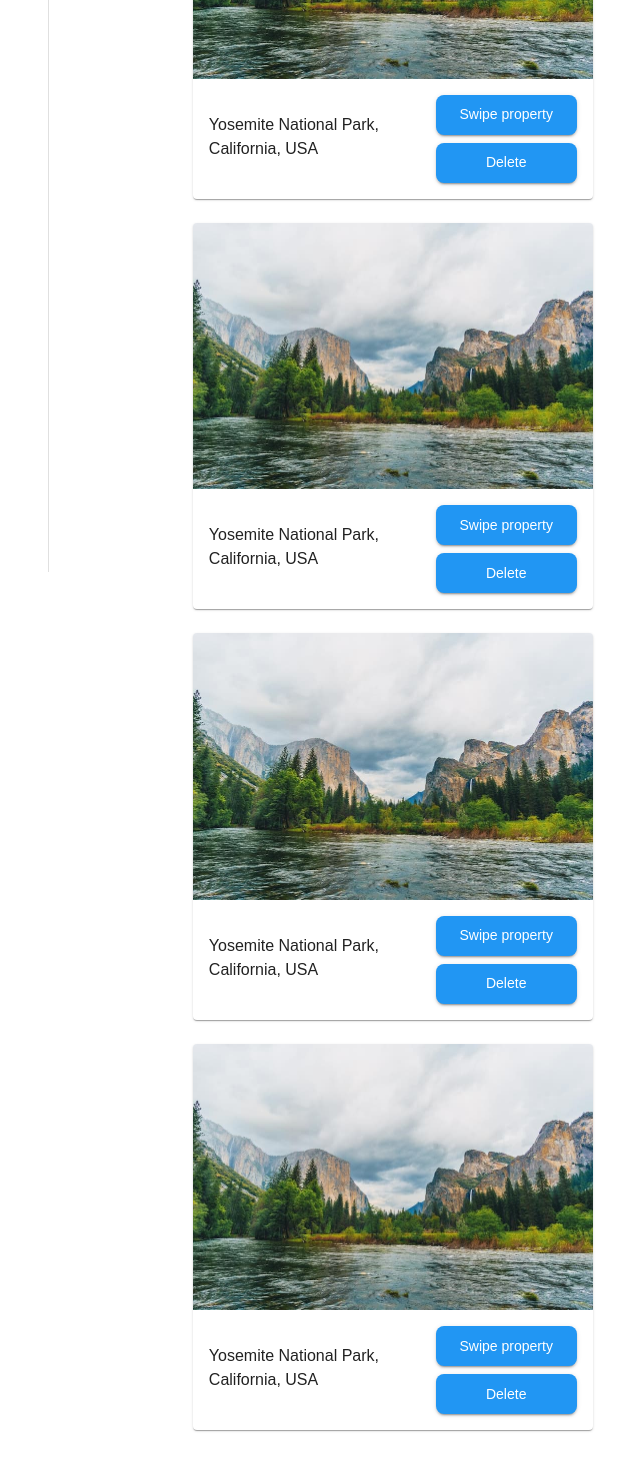
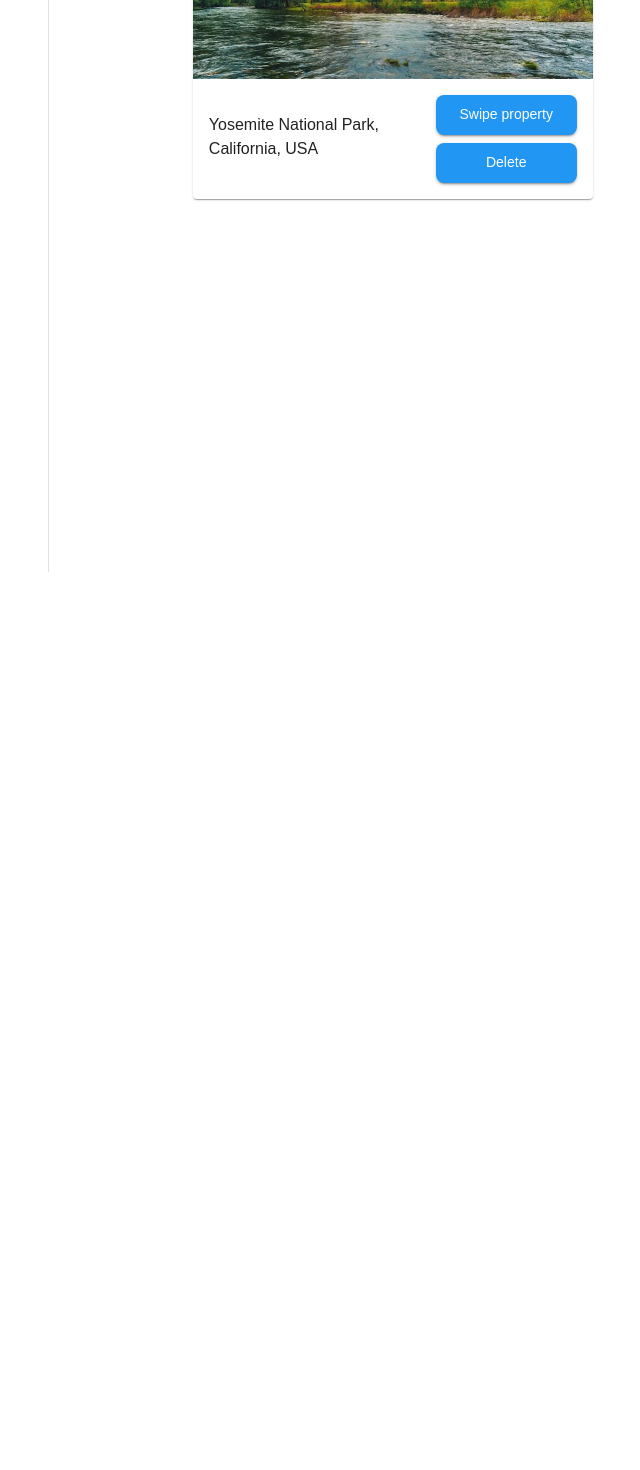
Before and after one commit to Arihan10/6inder, a React (Create React App) app in the folder frontend/: page /setting in a window 1280 px wide. Shown: the part 228-1698 px from the top of the page, without its empty margins (208-848 px from the left). After the commit the page ends 800 px from the top, so only its background shows below. Built offline with nearby package versions, Linux system fonts and the light colour scheme.

Commit message:
function callback

```diff
--- a/frontend/src/components/PropertyPage/index.tsx
+++ b/frontend/src/components/PropertyPage/index.tsx
@@ -242,7 +242,7 @@ export default function PropertyPage() {
                                 onClick={() => createProperty()}
                                 disabled={false}
                             >
-                                Login
+                                List property
                                 {/*{<CircularProgress size={15} sx={{ml: 1, color: "#000", opacity: 0.5}}/>}*/}
                             </Button>
                         </FormGroup>
--- a/frontend/src/components/SettingPage/index.tsx
+++ b/frontend/src/components/SettingPage/index.tsx
@@ -88,6 +88,8 @@ export default function SettingPage() {
                                     </Stack>
 
                                     <Box>
+                                        <a href={'/swipeuser'}>
+
                                             <Button
                                                 variant="contained"
                                                 sx={{
@@ -102,6 +104,8 @@ export default function SettingPage() {
                                             >
                                                 Swipe property
                                             </Button>
+                                        </a>
+
                                         <Button
                                             variant="contained"
                                             sx={{width: '100%', height: 40, textTransform: "none", borderRadius: 2}}
@@ -116,148 +120,6 @@ export default function SettingPage() {
                         </Box>
 
 
-                        <Box className={"mb-6"}>
-                            <Card sx={{width: "25em"}}>
-                                <CardMedia
-                                    component="img"
-                                    alt="Yosemite National Park"
-                                    image="yosemite.jpeg"
-                                />
-                                <Stack direction="row" alignItems="center" spacing={3} p={2} useFlexGap>
-                                    <Stack direction="column" spacing={0.5} useFlexGap>
-                                        <Typography>Yosemite National Park, California, USA</Typography>
-                                        <Stack direction="row" spacing={1} useFlexGap>
-                                            {/*<Chip*/}
-                                            {/*    size="small"*/}
-                                            {/*    label={active ? 'Active' : 'Inactive'}*/}
-                                            {/*    color={active ? 'success' : 'default'}*/}
-                                            {/*/>*/}
-                                        </Stack>
-                                    </Stack>
-
-                                    <Box>
-                                        <Button
-                                            variant="contained"
-                                            sx={{
-                                                width: '100%',
-                                                height: 40,
-                                                textTransform: "none",
-                                                borderRadius: 2,
-                                                mb: 1
-                                            }}
-                                            // onClick={}
-                                            disabled={false}
-                                        >
-                                            Swipe property
-                                        </Button>
-                                        <Button
-                                            variant="contained"
-                                            sx={{width: '100%', height: 40, textTransform: "none", borderRadius: 2}}
-                                            // onClick={}
-                                            disabled={false}
-                                        >
-                                            Delete
-                                        </Button>
-                                    </Box>
-                                </Stack>
-                            </Card>
-                        </Box>
-                        <Box className={"mb-6"}>
-                            <Card sx={{width: "25em"}}>
-                                <CardMedia
-                                    component="img"
-                                    alt="Yosemite National Park"
-                                    image="yosemite.jpeg"
-                                />
-                                <Stack direction="row" alignItems="center" spacing={3} p={2} useFlexGap>
-                                    <Stack direction="column" spacing={0.5} useFlexGap>
-                                        <Typography>Yosemite National Park, California, USA</Typography>
-                                        <Stack direction="row" spacing={1} useFlexGap>
-                                            {/*<Chip*/}
-                                            {/*    size="small"*/}
-                                            {/*    label={active ? 'Active' : 'Inactive'}*/}
-                                            {/*    color={active ? 'success' : 'default'}*/}
-                                            {/*/>*/}
-                                        </Stack>
-                                    </Stack>
-
-                                    <Box>
-                                        <Button
-                                            variant="contained"
-                                            sx={{
-                                                width: '100%',
-                                                height: 40,
-                                                textTransform: "none",
-                                                borderRadius: 2,
-                                                mb: 1
-                                            }}
-                                            // onClick={}
-                                            disabled={false}
-                                        >
-                                            Swipe property
-                                        </Button>
-                                        <Button
-                                            variant="contained"
-                                            sx={{width: '100%', height: 40, textTransform: "none", borderRadius: 2}}
-                                            // onClick={}
-                                            disabled={false}
-                                        >
-                                            Delete
-                                        </Button>
-                                    </Box>
-
-                                </Stack>
-                            </Card>
-                        </Box>
-                        <Box className={"mb-6"}>
-                            <Card sx={{width: "25em"}}>
-                                <CardMedia
-                                    component="img"
-                                    alt="Yosemite National Park"
-                                    image="yosemite.jpeg"
-                                />
-                                <Stack direction="row" alignItems="center" spacing={3} p={2} useFlexGap>
-                                    <Stack direction="column" spacing={0.5} useFlexGap>
-                                        <Typography>Yosemite National Park, California, USA</Typography>
-                                        <Stack direction="row" spacing={1} useFlexGap>
-                                            {/*<Chip*/}
-                                            {/*    size="small"*/}
-                                            {/*    label={active ? 'Active' : 'Inactive'}*/}
-                                            {/*    color={active ? 'success' : 'default'}*/}
-                                            {/*/>*/}
-                                        </Stack>
-                                    </Stack>
-
-                                    <Box>
-                                        <Button
-                                            variant="contained"
-                                            sx={{
-                                                width: '100%',
-                                                height: 40,
-                                                textTransform: "none",
-                                                borderRadius: 2,
-                                                mb: 1
-                                            }}
-                                            // onClick={}
-                                            disabled={false}
-                                        >
-                                            Swipe property
-                                        </Button>
-                                        <Button
-                                            variant="contained"
-                                            sx={{width: '100%', height: 40, textTransform: "none", borderRadius: 2}}
-                                            // onClick={}
-                                            disabled={false}
-                                        >
-                                            Delete
-                                        </Button>
-                                    </Box>
-
-                                </Stack>
-                            </Card>
-                        </Box>
-
-
                     </Box>
 
 
--- a/frontend/src/components/SwipePropertyPage/index.tsx
+++ b/frontend/src/components/SwipePropertyPage/index.tsx
@@ -43,8 +43,13 @@ export default function SwipePropertyPage() {
     //     // setRightSwipe(false);
     // }, [rightSwipe]);
 
-    async function call() {
 
+    useEffect(() => {
+        loadData();
+    }, []); // Pass an empty array to only call the function once on mount.
+
+    async function loadData() {
+        // Fetch data or perform other loading logic here
     }
 
     useEffect(() => {
@@ -118,7 +123,9 @@ export default function SwipePropertyPage() {
                                     </Stack>
                                     <Stack direction="row" alignItems="center" spacing={3} p={2} useFlexGap>
                                         <Typography>
-                                            description goes here laskdjf;alskdjfasldkjfal;sdkjfa;ls asldkfja;slkdjfas df asdl; fjkasd fasd fas df asdf asd f r egh wert gwe rftg werg wd sfg sdf gs dfg sdf gs dfg sd fg er gsdfgsdf gsd fg sdfgsd fgsd fgsd fgsdfg sdfg
+                                            description goes here laskdjf;alskdjfasldkjfal;sdkjfa;ls asldkfja;slkdjfas
+                                            df asdl; fjkasd fasd fas df asdf asd f r egh wert gwe rftg werg wd sfg sdf
+                                            gs dfg sdf gs dfg sd fg er gsdfgsdf gsd fg sdfgsd fgsd fgsd fgsdfg sdfg
                                         </Typography>
 
                                     </Stack>
```
Lines whose indentation alone changed are shown as unchanged.
